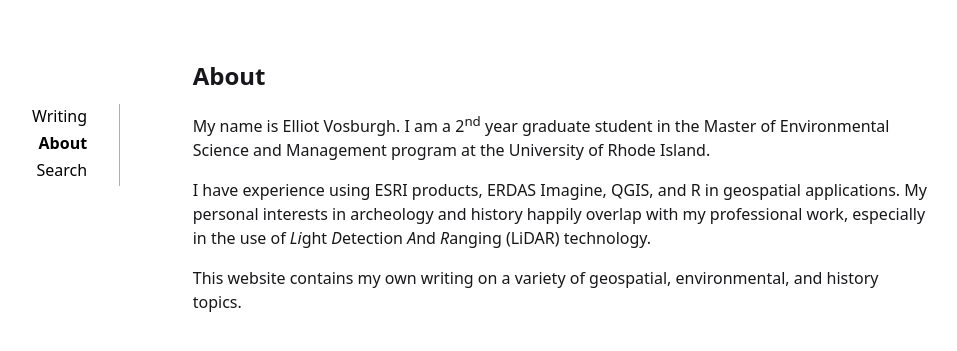
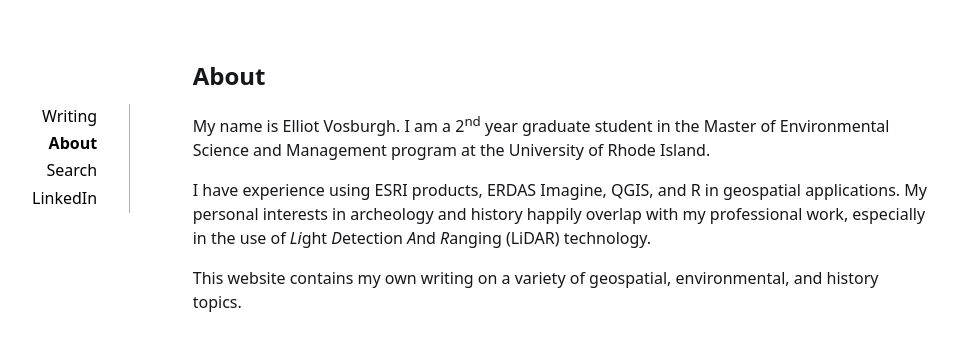
Before and after one commit to e-vos/e-vos.github.io, a Jekyll site: the page built from _pages/about.md, in a window 1280 px wide. Shown: the top 351 px of the page, without its empty margins (160-1117 px from the left). Built offline with Jekyll 4.4.1, drawn with Linux system fonts in a browser that asks for light colours.

Commit message:
Update navigation.yml

```diff
--- a/_data/navigation.yml
+++ b/_data/navigation.yml
@@ -5,3 +5,5 @@ links:
   url: /about
 - title: Search
   url: /search
+- title: LinkedIn
+  url: https://www.linkedin.com/in/elliotvosburgh/
```
